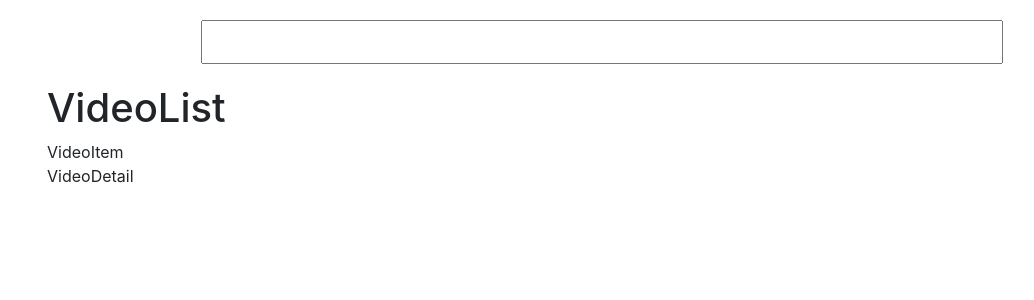
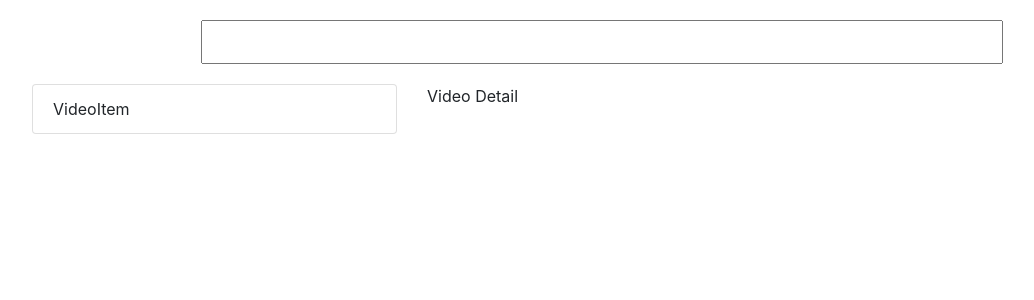
Before and after one commit to JayJay82/react_workshop_redux, a React (Create React App) app: page / in a window 1280 px wide. Shown: the top 300 px of the page, without its empty margins (38-1072 px from the left). Built offline with nearby package versions, Linux system fonts and the light colour scheme.

Commit message:
Components UI

```diff
--- a/src/App.js
+++ b/src/App.js
@@ -9,8 +9,10 @@ class App extends Component {
     return (
           <div className="container">
             <SearchBar />
-            <VideoList />
-            <VideoDetail />
+            <div class="row">
+              <VideoList />
+              <VideoDetail />
+            </div>
           </div>
     );
   }
--- a/src/index.css
+++ b/src/index.css
@@ -1,17 +1,3 @@
-body {
-  margin: 0;
-  padding: 0;
-  font-family: -apple-system, BlinkMacSystemFont, "Segoe UI", "Roboto", "Oxygen",
-    "Ubuntu", "Cantarell", "Fira Sans", "Droid Sans", "Helvetica Neue",
-    sans-serif;
-  -webkit-font-smoothing: antialiased;
-  -moz-osx-font-smoothing: grayscale;
-}
-
-code {
-  font-family: source-code-pro, Menlo, Monaco, Consolas, "Courier New",
-    monospace;
-}
 .search-bar {
   margin:20px;
   text-align: center;
--- a/src/videos/components/videodetail.component.js
+++ b/src/videos/components/videodetail.component.js
@@ -2,8 +2,10 @@ import React, {Component} from 'react';
 
 class VideoDetail extends Component {
     render(){
-        return <div>VideoDetail</div>
-    }
+        return(
+            <div className="video-detail col-md-8">Video Detail</div>
+        )
+     }
 }
 
 export default VideoDetail;
--- a/src/videos/components/videoitem.component.js
+++ b/src/videos/components/videoitem.component.js
@@ -2,7 +2,7 @@ import React, {Component} from 'react';
 
 class VideoItem extends Component {
     render() {
-        return <div>VideoItem</div>
+        return <li className="list-group-item">VideoItem</li>
     }
 }
 
--- a/src/videos/components/videolist.component.js
+++ b/src/videos/components/videolist.component.js
@@ -4,10 +4,9 @@ import VideoItem from './videoitem.component';
 class VideoList extends Component {
     render() {
         return (
-            <div>
-                <h1>VideoList</h1>
-                <VideoItem />
-            </div>
+                <ul className="col-md-4 list-group">
+                  <VideoItem />
+                </ul>
             )
     }
 }
```
Also changed, not shown: src/videos/components/searchbar.component.js (+5 -5 lines).
